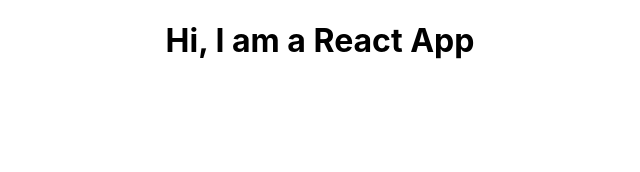
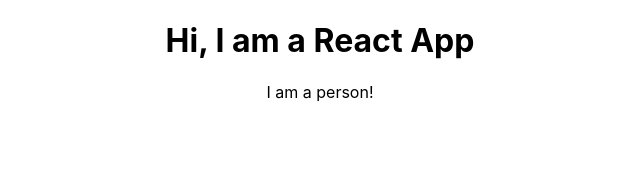
Before and after one commit to ArthurZheng/learn-react-with-max, a React (Create React App) app: page / in a window 1280 px wide. Shown: the top 172 px of the page, without its empty margins (320-960 px from the left). Built offline with nearby package versions, Linux system fonts and the light colour scheme.

Commit message:
first functional component

```diff
--- a/src/App.js
+++ b/src/App.js
@@ -1,38 +1,13 @@
 import React from 'react';
 import './App.css';
 
-// class App extends Component {
-//   render(){
-//     return (
-//       <div className="App">
-//         <h1>Hi, I am a React App</h1>
-//       </div>
-
-//     )
-//   }
-// }
-
-
-// class App extends Component {
-//   render(){
-//     // return (
-//     //   <div className="App">
-//     //     <h1>Hi, I am a React App</h1>
-//     //   </div>
-
-//     // )
-//     React.createElement("div", null, "h1", "Hi, I\'m a React App!")
-    // React.createElement("div",{className: "App"}, React.createElement("h1", null, "Hi, I am another React App"))
-//   }
-// }
-
-
-
+import Person from './components/Person/Person';
 
 function App() {
   return (
     <div className="App">
         <h1>Hi, I am a React App</h1>
+        <Person />
     </div>
   );
 }
--- /dev/null
+++ b/src/components/Person/Person.js
@@ -0,0 +1,9 @@
+import React from 'react';
+
+// const Person = () => {
+//     return (
+//         <p>I am a person!</p>
+//     )
+// }
+const Person = () => <p>I am a person!</p>
+export default Person;
```
